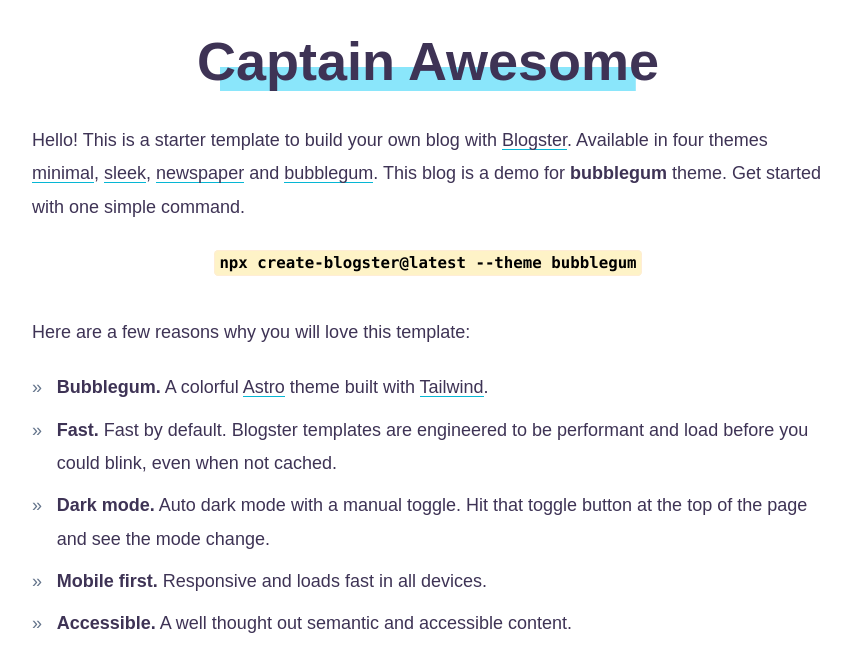
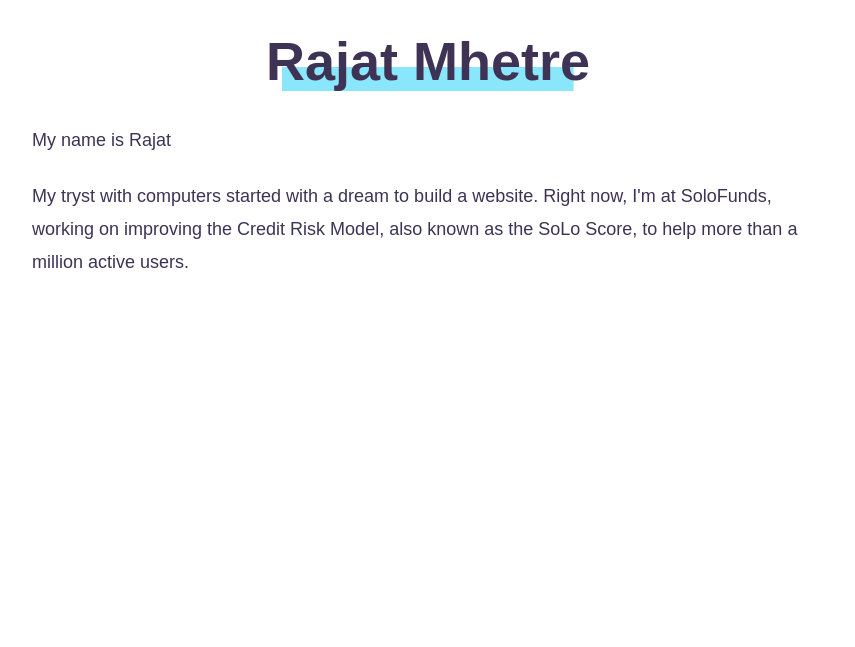
Before and after one commit to mhetrerajat/mhetrerajat.github.io, an Astro site: page / in a window 1280 px wide. Shown: the part 74-721 px from the top of the page, without its empty margins (212-1067 px from the left). Built offline with nearby package versions, Linux system fonts and the light colour scheme; Astro itself is replaced by a stand-in of ours; a web font is replaced by a local one.

Commit message:
modify the intro page

```diff
--- a/src/components/Header.astro
+++ b/src/components/Header.astro
@@ -16,14 +16,14 @@
   >
     <a
       class="unset ml-4 rounded-sm transition-[background-size] duration-150 ease-in-out bg-left-bottom bg-[length:0%_55%] hover:bg-[length:100%_55%] bg-no-repeat bg-gradient-to-r from-primary-yellow to-primary-yellow dark:bg-none dark:hover:text-primary-yellow"
-      href="https://github.com/flexdinesh/blogster"
+      href="https://github.com/mhetrerajat"
     >
       <i class="fa-brands fa-github" aria-hidden="true" title="Blogster on GitHub"></i>
       <span>GitHub</span>
     </a>
     <a
       class="unset ml-4 rounded-sm transition-[background-size] duration-150 bg-left-bottom bg-[length:0%_55%] hover:bg-[length:100%_55%] bg-no-repeat bg-gradient-to-r from-primary-blue to-primary-blue dark:bg-none dark:hover:text-primary-blue"
-      href="https://twitter.com/flexdinesh"
+      href="https://twitter.com/mhetrerajat"
     >
       <i class="fa-brands fa-twitter" aria-hidden="true" title="Dinesh on Twitter"></i>
       <span>Twitter</span>
--- a/src/components/Intro.astro
+++ b/src/components/Intro.astro
@@ -7,30 +7,43 @@
       class="font-bold text-text-heading text-center text-4xl md:text-5xl pt-4 pb-2 overflow-hidden"
     >
       <span
-        class="
-            bg-gradient-to-bl bg-no-repeat bg-bottom bg-[length:90%_40%]
-            from-primary-blue to-primary-blue dark:from-primary-blue dark:to-primary-blue
-        "
+        class="bg-gradient-to-bl bg-no-repeat bg-bottom bg-[length:90%_40%] from-primary-blue to-primary-blue dark:from-primary-blue dark:to-primary-blue"
       >
-        Captain Awesome
+        Rajat Mhetre
       </span>
     </h1>
-    <!-- <p class="text-2xl pb-4">Web Developer. OSS Wizard. Blogger.</p> -->
   </div>
   <div>
+    <p class="mb-5">My name is Rajat</p>
     <p class="mb-5">
-      Hello! This is a starter template to build your own blog with
-      <a href={"https://github.com/flexdinesh/blogster"} target="_blank">Blogster</a>.
-      Available in four themes
-      <a href={"https://blogster-minimal.netlify.app"} target="_blank">minimal</a>,
-      <a href={"https://blogster-sleek.netlify.app"} target="_blank">sleek</a>,
-      <a href={"https://blogster-newspaper.netlify.app"} target="_blank">newspaper</a> and
-      <a href={"https://blogster-bubblegum.netlify.app"} target="_blank">bubblegum</a>.
-      This blog is a demo for <strong>bubblegum</strong> theme.
-      Get started with one simple command.
+      My tryst with computers started with a dream to build a website. Right
+      now, I'm at SoloFunds, working on improving the Credit Risk Model, also
+      known as the SoLo Score, to help more than a million active users.
     </p>
-    <p class="text-center whitespace-nowrap overflow-auto">
-      <code class="py-1 px-2">npx create-blogster@latest --theme bubblegum</code>
+
+    <!-- <p class="mb-5">
+      I'm a hands-on software engineer with a passion for tackling
+      mission-critical challenges using my machine learning and software
+      engineering expertise. I'm a lifelong learner and am currently seeking
+      opportunities to make a positive impact while having some fun along the
+      way.
     </p>
+    <p class="mb-5">
+      Throughout my career, I've effortlessly worn multiple hats. From training
+      over a billion-parameter model utilizing distributed GPUs, to leading two
+      teams in creating an infinitely scalable and fault-tolerant Lakehouse for
+      storing and querying terabytes of data. As a founding engineer, I scaled a
+      personalized recommendation engine from scratch to generate over a million
+      recommendations daily. I collaborated with cross-functional teams to
+      tailor reporting solutions for enterprise needs. Additionally, I built a
+      real-time personalized search engine, helping 100K users find parking
+      spots effortlessly.
+    </p>
+    <p class="mb-5">
+      Key skills / areas of expertise: Applied ML, MLOps, Deep Learning, Data
+      Engineering, Developing and Scaling Distributed Software Systems, AWS,
+      Apache Spark, Distributed Training, Data Processing Pipelines, Big Data,
+      Microservices, Event-Driven Architecture
+    </p> -->
   </div>
 </section>
--- a/src/config.ts
+++ b/src/config.ts
@@ -1,11 +1,11 @@
 // Place any global data in this file.
 // You can import this data from anywhere in your site by using the `import` keyword.
 
-export const SITE_TITLE = "Captain Awesome";
+export const SITE_TITLE = "Rajat Mhetre";
 export const SITE_DESCRIPTION =
-  "Welcome to my blog! I write about modern web development.";
-export const TWITTER_HANDLE = "@yourtwitterhandle";
-export const MY_NAME = "Captain Awesome";
+  "";
+export const TWITTER_HANDLE = "@mhetrerajat";
+export const MY_NAME = "Rajat Mhetre";
 
 // setup in astro.config.mjs
 const BASE_URL = new URL(import.meta.env.SITE);
--- a/src/pages/index.astro
+++ b/src/pages/index.astro
@@ -7,9 +7,9 @@
 ---
 
 <PageLayout>
-  <PageMeta title={`${SITE_TITLE} | Web Ninja`} slot="meta" />
+  <PageMeta title={`${SITE_TITLE}`} slot="meta" />
   <Fragment slot="main">
     <Intro />
-    <AboutTheTheme />
+    <!-- <AboutTheTheme /> -->
   </Fragment>
 </PageLayout>
```
